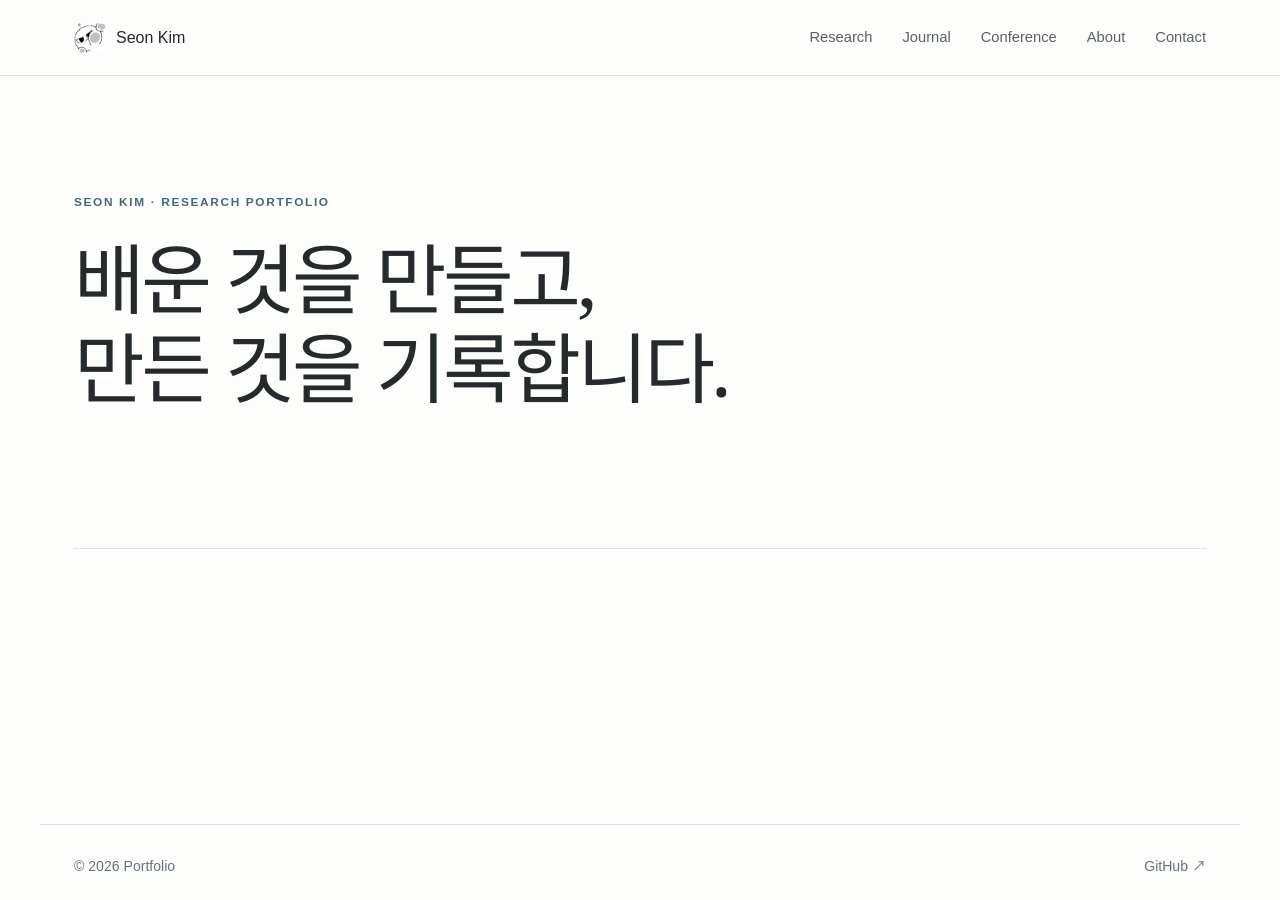
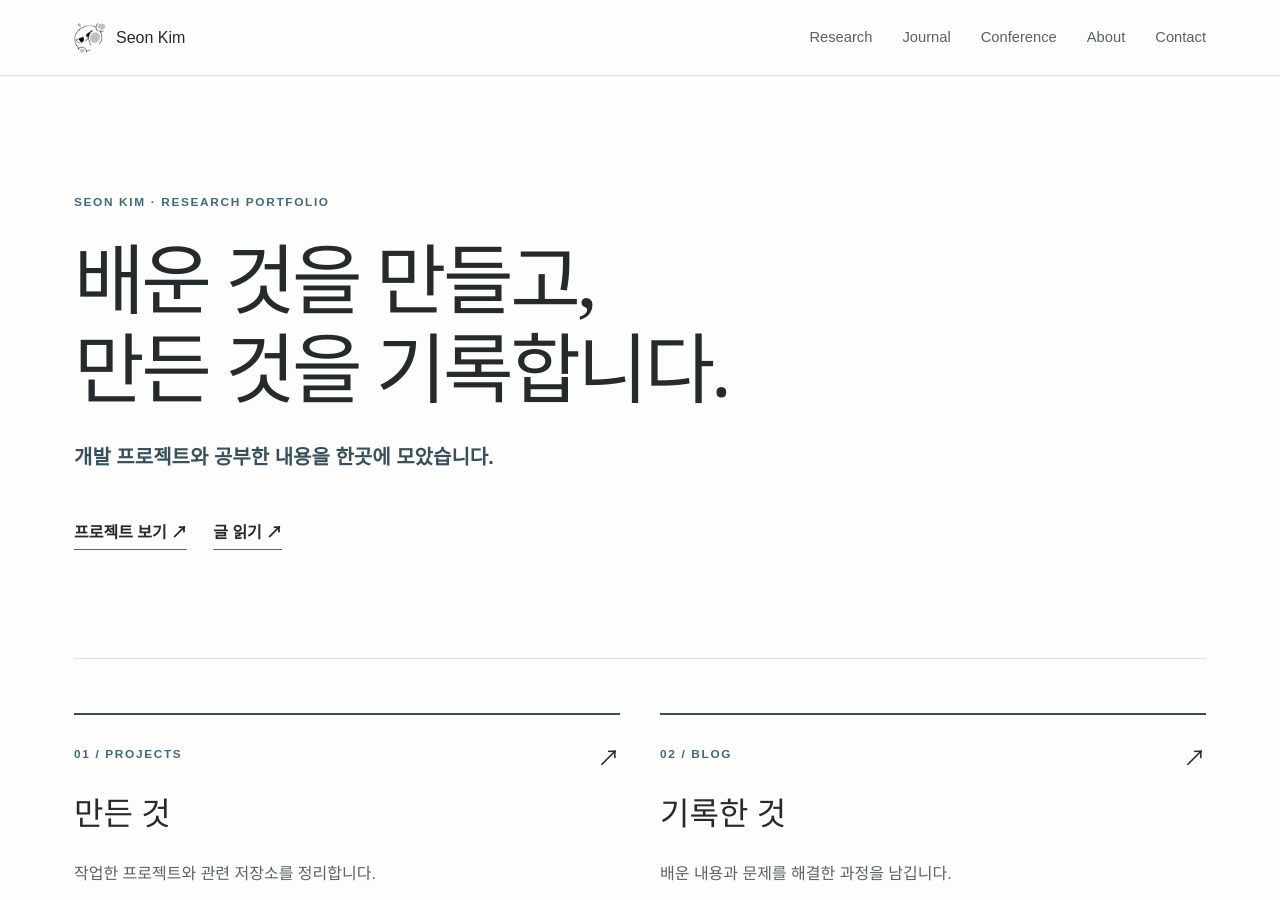
Before and after one commit to KSO012/KSO012.github.io, a Jekyll site: the page built from index.md, in a window 1280 px wide and 900 px high. Built offline with Jekyll 4.4.1, drawn with Linux system fonts in a browser that asks for light colours.

Commit message:
Update index.md

```diff
--- a/index.md
+++ b/index.md
@@ -4,4 +4,10 @@ layout: default
 <section class="hero">
   <div class="eyebrow">SEON KIM · RESEARCH PORTFOLIO</div>
   <h1>배운 것을 만들고,<br>만든 것을 기록합니다.</h1>
+  <p class="lead">개발 프로젝트와 공부한 내용을 한곳에 모았습니다.</p>
+  <div class="hero-links"><a href="{{ '/projects/' | relative_url }}">프로젝트 보기 ↗</a><a href="{{ '/blog/' | relative_url }}">글 읽기 ↗</a></div>
 </section>
+<section class="home-grid" aria-label="사이트 안내">
+  <a class="feature" href="{{ '/projects/' | relative_url }}"><span class="eyebrow">01 / PROJECTS</span><h2>만든 것</h2><p>작업한 프로젝트와 관련 저장소를 정리합니다.</p><span class="feature-arrow">↗</span></a>
+  <a class="feature" href="{{ '/blog/' | relative_url }}"><span class="eyebrow">02 / BLOG</span><h2>기록한 것</h2><p>배운 내용과 문제를 해결한 과정을 남깁니다.</p><span class="feature-arrow">↗</span></a>
+</section>
```
